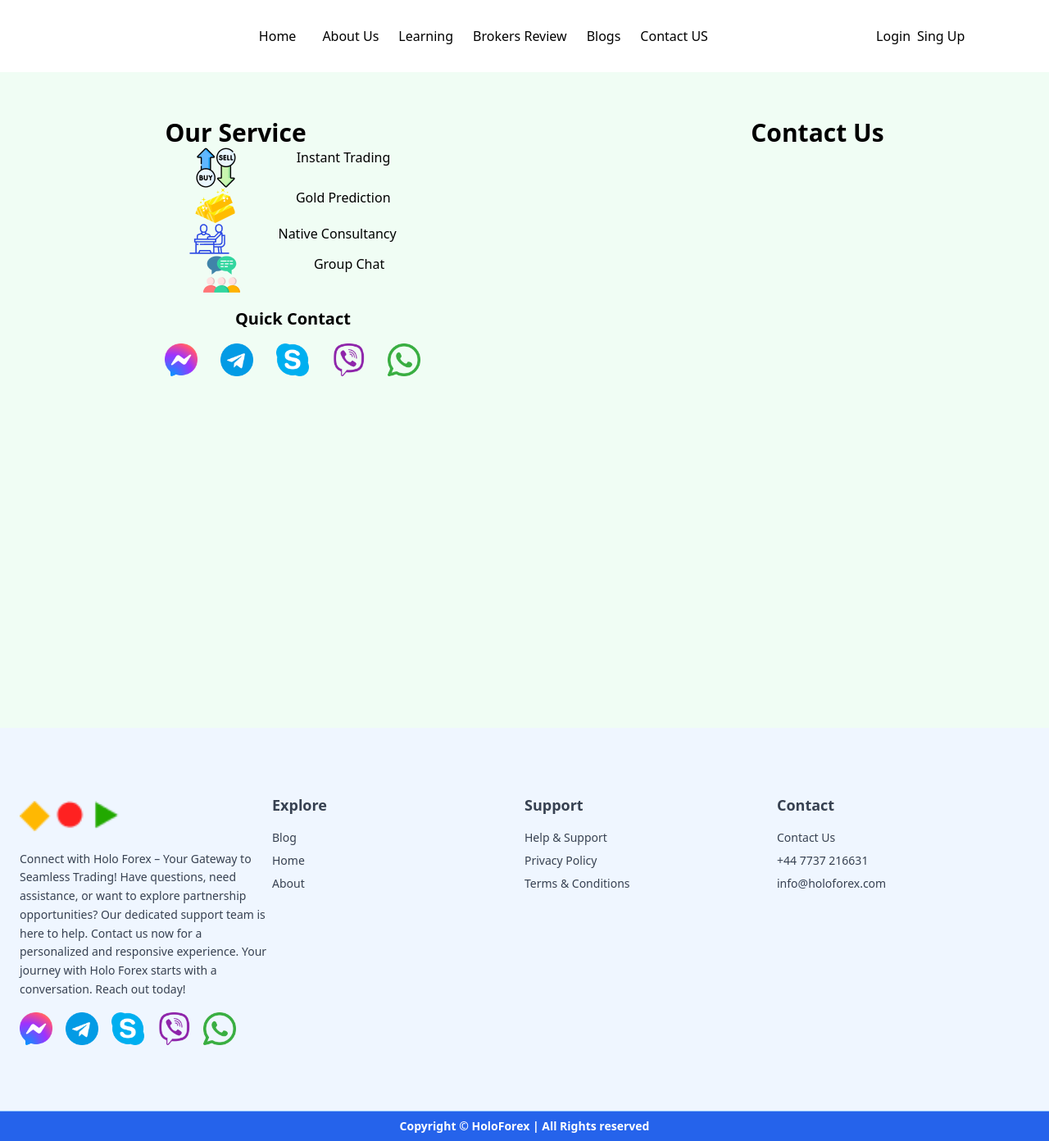
After one commit to Hasan-TechNinja/HoloForex, a Django app: page /contact/ in a window 1280 px wide. The commit adds this page. Shown: the whole page at 82% size. Run offline with Django 4.2, Linux system fonts and the light colour scheme; some libraries are stand-ins or nearby versions.

Commit message:
contact model created

```diff
--- /dev/null
+++ b/main/templates/contact.html
@@ -0,0 +1,41 @@
+{% extends "base.html" %}
+{% load static %}
+{% block title %}Contact{% endblock title %}
+{% block content %}
+<div class="container mx-auto min-h-screen bg-green-50">
+    <div class="py-14 flex w-full justify-around">
+        <div>
+            <h1 class="text-3xl font-bold">Our Service</h1>
+            <div class="flex justify-around start-0">
+                <img src="{% static "contact/buy-1.png" %}" alt="">
+                <p>Instant Trading</p>
+            </div>
+            <div class="flex justify-around">
+                <img src="{% static "contact/gold-bars-1.png" %}" alt="">
+                <p>Gold Prediction</p>
+            </div>
+            <div class="flex justify-around">
+                <img src="{% static "contact/Vector-4.png" %}" alt="">
+                <p>Native Consultancy</p>
+            </div>
+            <div class="flex justify-around">
+                <img src="{% static "contact/group-chat-1.png" %}" alt="">
+                <p>Group Chat</p>
+            </div>
+            <div class="flex flex-col justify-center items-center mt-4">
+                <p class="text-xl font-bold">Quick Contact</p>
+                <ul class="flex mt-4 space-x-7">
+                    <li><img src="{% static 'image/messenger.png' %}" alt="Messenger" class="w-10 h-10"></li>
+                    <li><img src="{% static 'image/telegram.png' %}" alt="Telegram" class="w-10 h-10"></li>
+                    <li><img src="{% static 'image/skype.png' %}" alt="Skype" class="w-10 h-10"></li>
+                    <li><img src="{% static 'image/viber.png' %}" alt="Viber" class="w-10 h-10"></li>
+                    <li><img src="{% static 'image/whatsapp.png' %}" alt="WhatsApp" class="w-10 h-10"></li>
+                </ul>
+            </div>
+        </div>
+        <div class="">
+            <h1 class="text-3xl font-bold">Contact Us</h1>
+        </div>
+    </div>
+</div>
+{% endblock content %}
--- a/main/urls.py
+++ b/main/urls.py
@@ -6,4 +6,5 @@ urlpatterns = [
     path('about/', views.AboutView.as_view(), name='about'),
     path('blog/', views.BlogView.as_view(), name='blog'),
     path('blogDetails/<int:pk>', views.BlogDetailsView.as_view(), name='blogDetails'),
+    path('contact/', views.ContactView.as_view(), name='contact'),
 ]
--- a/main/views.py
+++ b/main/views.py
@@ -56,3 +56,7 @@ class BlogDetailsView(View):
             'blog':blog
         }
         return render(request, 'blogDetails.html', context)
+
+class ContactView(View):
+    def get(self, request):
+        return render(request, 'contact.html')
--- a/templates/base.html
+++ b/templates/base.html
@@ -44,7 +44,7 @@
                     <a href="{% url "blog" %}">Blogs</a>
                 </li>
                 <li class="mx-2">
-                    <a href="#">Contact US</a>
+                    <a href="{% url "contact" %}">Contact US</a>
                 </li>
             </ul>
             <ul class='flex space-x-2'>
```
Also changed, not shown: main/models.py (+9 -0 lines), main/static/contact/Vector-4.png (added), main/static/contact/buy-1.png (added), main/static/contact/gold-bars-1.png (added), main/static/contact/group-chat-1.png (added).
